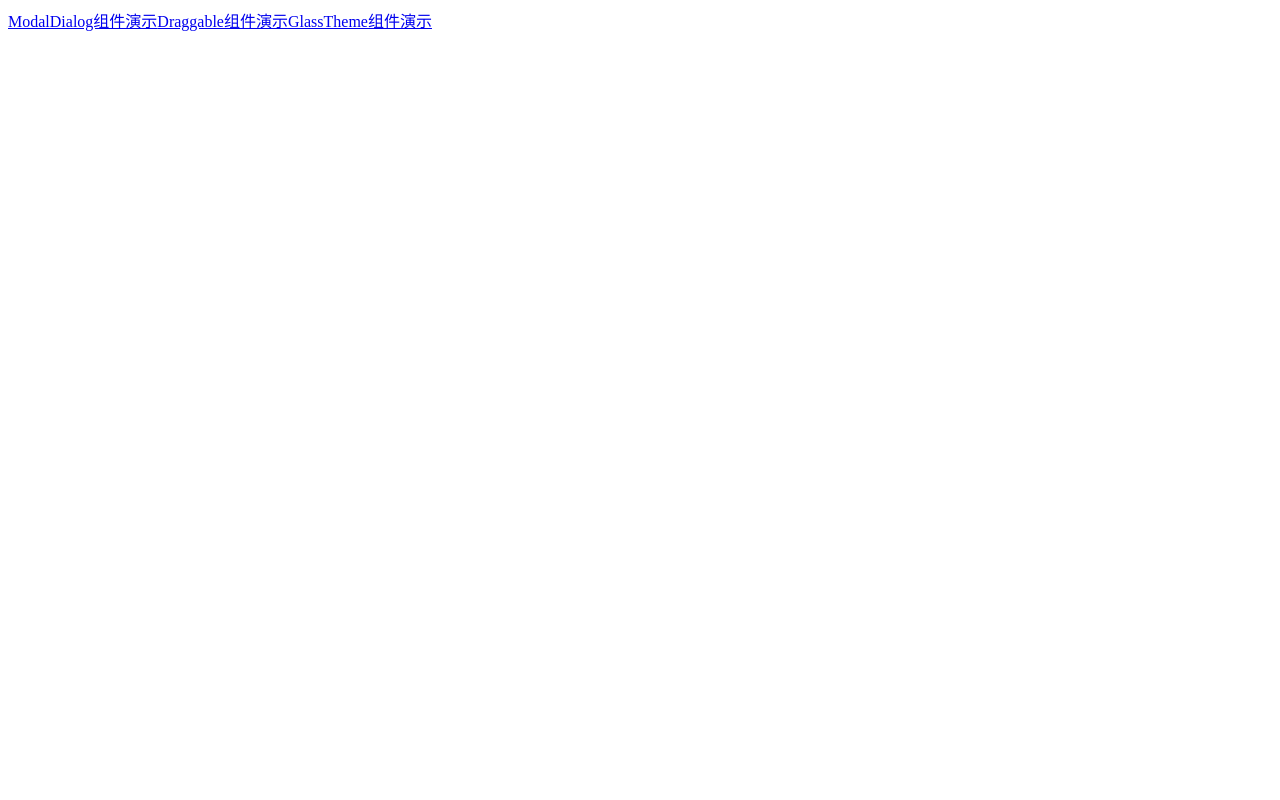
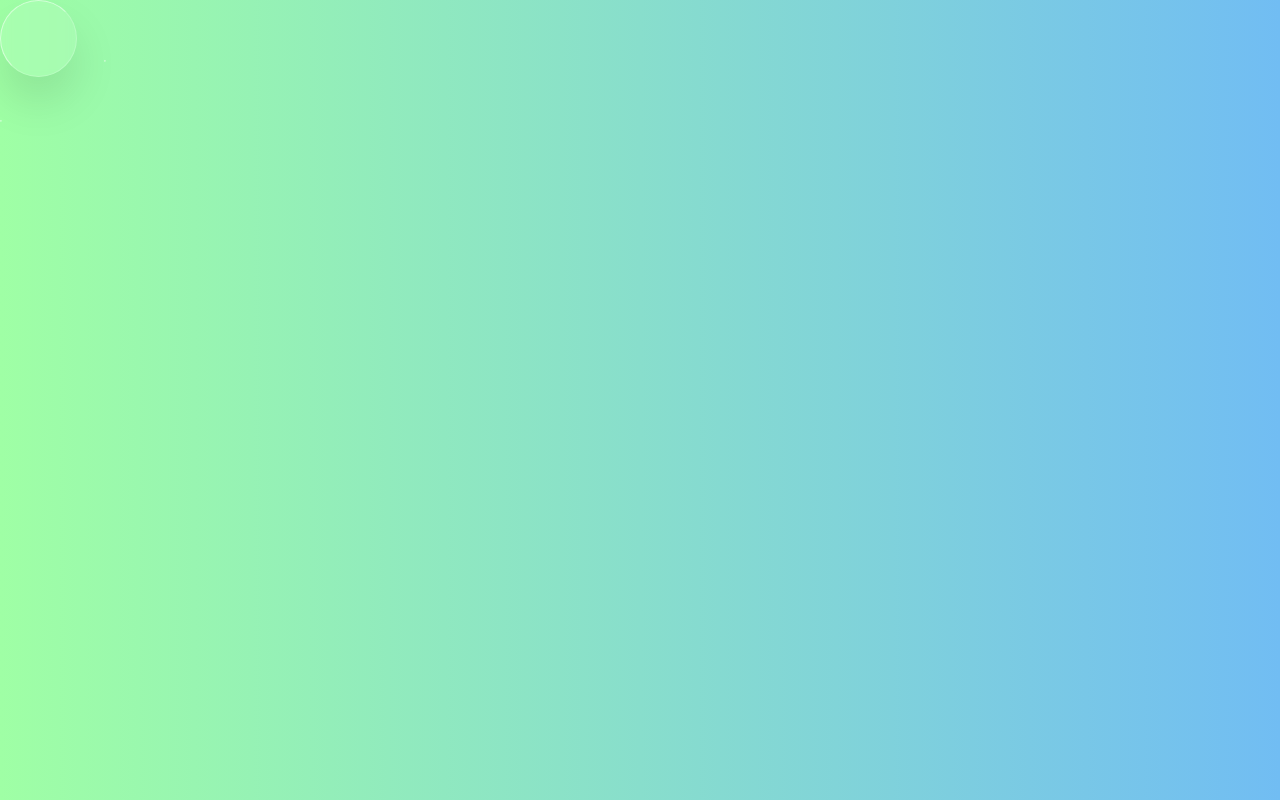
Before and after one commit to aquamarine-z/aqua-design, a React (Vite) app: page /menu in a window 1280 px wide. Built offline with nearby package versions, Linux system fonts and the light colour scheme.

Commit message:
update AqDraggable

```diff
--- a/example/App.tsx
+++ b/example/App.tsx
@@ -3,6 +3,7 @@ import {Drag} from "./pages/Drag/Drag";
 import {Index} from "./pages/Index/Index";
 import {Glass} from "./pages/Glass/Glass";
 import {ModalDialog} from "./pages/ModalDialog/ModalDialog";
+import {RoundMenu} from "./pages/RoudMenu/RoundMenu";
 
 
 function App() {
@@ -14,6 +15,7 @@ function App() {
               <Route path={"/modal_dialog"} element={<ModalDialog/>}/>
               <Route path={"/glass"} element={<Glass/>}></Route>
               <Route path={"/drag"} element={<Drag/>}/>
+              <Route path={"/menu"} element={<RoundMenu/>}/>
           </Routes>
       </BrowserRouter>
   )
--- a/example/pages/Glass/Glass.tsx
+++ b/example/pages/Glass/Glass.tsx
@@ -1,5 +1,4 @@
-// eslint-disable-next-line @typescript-eslint/ban-ts-comment
-// @ts-expect-error
+
 import styles from "./Glass.module.less"
 
 import AqDraggable from "../../../packages/components/AqDraggable";
--- a/example/pages/Index/Index.tsx
+++ b/example/pages/Index/Index.tsx
@@ -1,12 +1,25 @@
 import {Link} from "react-router-dom";
+import AqGlassTheme from "../../../packages/themes/GlassTheme/AqGlassTheme";
+import AqColumn from "../../../packages/components/AqColumn";
+import styles from "./index.module.less"
 
 export function Index(){
     return(
-        <>
-            <Link to={"/modal_dialog"}>ModalDialog组件演示</Link>
-            <Link to={"/drag"}>Draggable组件演示</Link>
-            <Link to={"/glass"}>GlassTheme组件演示 </Link>
-        </>
+        <div className={styles.background}>
+            <AqGlassTheme>
+                <div style={{height:"60vh",width:"70vw"}}>
+                    <AqColumn style={{gap:"10px"}}>
+                        <h1>Aqua Design 功能组件演示</h1>
+                        <Link to={"/modal_dialog"}>ModalDialog组件演示</Link>
+                        <Link to={"/drag"}>Draggable组件演示</Link>
+                        <Link to={"/glass"}>GlassTheme组件演示 </Link>
+                        <Link to={"/menu"}>圆扩展菜单组件展示</Link>
+                    </AqColumn>
+                </div>
+
+            </AqGlassTheme>
+
+        </div>
 
     )
 }
--- /dev/null
+++ b/example/pages/Index/index.module.less
@@ -0,0 +1,18 @@
+div.background{
+    background:linear-gradient(to right, #9fffa5, #71bdf3);
+    z-index: -1;
+    position: absolute;
+    left: 0;
+    top: 0;
+    margin: 0;
+    padding: 0;
+    width: 100%;
+    height: 100%;
+    overflow:scroll;
+    display: flex;
+    justify-content: center;
+    align-items: center;
+    a{
+        font-size: 24px;
+    }
+}
--- a/example/pages/ModalDialog/ModalDialog.tsx
+++ b/example/pages/ModalDialog/ModalDialog.tsx
@@ -1,5 +1,4 @@
-// eslint-disable-next-line @typescript-eslint/ban-ts-comment
-// @ts-expect-error
+
 import styles from "./ModalDialog.module.less"
 import AqColumn from "../../../packages/components/AqColumn";
 import AqGlassTheme from "../../../packages/themes/GlassTheme/AqGlassTheme";
--- /dev/null
+++ b/example/pages/RoudMenu/RoundMenu.module.less
@@ -0,0 +1,66 @@
+div.background{
+    background:linear-gradient(to right, #9fffa5, #71bdf3);
+    z-index: -1;
+    position: absolute;
+    left: 0;
+    top: 0;
+    margin: 0;
+    padding: 0;
+    width: 100%;
+    height: 100%;
+    overflow:scroll;
+}
+div.menu_item_center{
+    height: 75px;
+    width: 75px;
+    border-radius: 50% !important;
+    transition: 0.25s all;
+    &:hover{
+        transform: scale(1.1);
+        cursor: pointer;
+    }
+    &:active{
+        transform: scale(0.9);
+    }
+    user-select: none;
+
+}
+div.menu_item{
+    height: 75px;
+    width: 75px;
+    border-radius: 50% !important;
+    transition: 0.25s all;
+    left: 0;
+    top: 0;
+    animation: fade-in 0.8s ease-in-out ;
+    @keyframes fade-in{
+        from{
+            opacity: 0;
+        }
+        to{
+            opacity: 1;
+        }
+    }
+    &:hover{
+        transform: scale(1.1);
+        cursor: pointer;
+    }
+    &:active{
+        transform: scale(0.9);
+    }
+    user-select: none;
+}
+div.menu_item_hide{
+    animation: fade-out 0.8s ease-in-out ;
+    @keyframes fade-out{
+        from{
+            opacity: 1;
+            display: block;
+
+        }
+        to{
+            opacity: 0;
+            display: block;
+        }
+    }
+}
--- /dev/null
+++ b/example/pages/RoudMenu/RoundMenu.tsx
@@ -0,0 +1,51 @@
+import styles from "./RoundMenu.module.less"
+import AqDraggable from "../../../packages/components/AqDraggable";
+import AqGlassTheme from "../../../packages/themes/GlassTheme/AqGlassTheme";
+import React from "react";
+
+export function RoundMenu() {
+    return (
+        <>
+            <div className={styles.background}></div>
+            <Menu>
+
+            </Menu>
+        </>
+
+    )
+}
+
+function Menu() {
+    const [expand, setExpand] = React.useState(false)
+    const items = [] as JSX.Element[]
+    const r = 120;
+    const degAmount = 6;
+    const itemAmount = 3;
+    const deg = 360 / degAmount
+    for (let i = 0; i < itemAmount; i++) {
+        const x = r * Math.sin(deg * i * Math.PI / 180)
+        const y = r * Math.cos(deg * i * Math.PI / 180)
+        items.push(
+            <div key={i} style={{position: "absolute", left: x, top: y}}>
+                <AqGlassTheme>
+                    <div className={expand ? styles.menu_item : styles.menu_item_hide}>
+
+                    </div>
+                </AqGlassTheme>
+            </div>
+        )
+    }
+    return (
+        <AqDraggable position={"absolute"}>
+            <div style={{margin: "0", padding: "0", position: "relative"}}>
+                <AqGlassTheme>
+                    <div className={styles.menu_item_center} onDoubleClick={() => {
+                        setExpand(!expand)
+                    }}></div>
+                </AqGlassTheme>
+                {items}
+            </div>
+
+        </AqDraggable>
+    )
+}
--- a/package.json
+++ b/package.json
@@ -6,15 +6,13 @@
   "files": [
     "lib"
   ],
-  "style": "./lib/style.css",
   "main": "./lib/aqua-design.umd.cjs",
   "module": "./lib/aqua-design.js.js",
   "typings": "./lib/index.d.ts",
   "exports": {
     ".": {
       "import": [
-        "./lib/aqua-design.js",
-        "./lib/style.css"
+        "./lib/aqua-design.js"
       ],
       "require": "./lib/aqua-design.umd.cjs",
       "types": "./lib/index.d.ts"
--- a/packages/components/AqDraggable/AqDraggable.tsx
+++ b/packages/components/AqDraggable/AqDraggable.tsx
@@ -4,7 +4,7 @@ import React, {createRef, RefObject, useState} from "react";
 import styled from "styled-components";
 
 export interface AqDraggableProps {
-    children: JSX.Element,
+    children?: JSX.Element[]|JSX.Element,
     position: "fixed" | "absolute",
     originalPosition: {
         left: number,
@@ -25,26 +25,28 @@ export function AqDraggable({
     const [dragging, setDragging] = useState(false)
     const [startLeft, setStartLeft] = useState(0)
     const [startTop, setStartTop] = useState(0)
-    let getPosition:(e:React.MouseEvent)=>([number,number])
+    const [touchId,setTouchId]=useState(0)
+    let getPositionMouse:(e:React.MouseEvent)=>([number,number])
     if(position==="fixed"){
-        getPosition=(e:React.MouseEvent)=>{
+        getPositionMouse=(e:React.MouseEvent)=>{
             return [e.clientX,e.clientY]
         }
     }else if(position==="absolute"){
-        getPosition=(e:React.MouseEvent)=>{
+        getPositionMouse=(e:React.MouseEvent)=>{
             return [e.pageX, e.pageY]
         }
     }
     const handleDragStart = (e: React.MouseEvent) => {
         setDragging(true)
-        const [x,y]=getPosition(e)
+        const [x,y]=getPositionMouse(e)
         setStartLeft(x)
         setStartTop(y)
 
     }
     const handleDragMove = (e: React.MouseEvent) => {
         if (dragging) {
-            const [nowLeft,nowTop]=getPosition(e)
+            //e.preventDefault()
+            const [nowLeft,nowTop]=getPositionMouse(e)
             const setState=()=>{
                 setStartLeft(nowLeft)
                 setStartTop(nowTop)
@@ -56,15 +58,60 @@ export function AqDraggable({
         }
     }
     const handleDragEnd = () => {
+
         setDragging(false)
         setStartLeft(0)
         setStartTop(0)
     }
-
-    const handleDragLeave = () => {
+    const handleDragLeave = (e:React.MouseEvent) => {
+        const [x,y]=getPositionMouse(e)
+        const bounds=divRef.current!.getBoundingClientRect()!
+        if(bounds.left<=x&&bounds.top<=y&&bounds.right>=x&&bounds.bottom>=y){
+            return
+        }
         handleDragEnd()
     }
-
+    let getPositionTouch:(e:React.TouchEvent)=>[number,number]
+    if(position==="fixed"){
+        getPositionTouch=(e:React.TouchEvent)=>{
+            return [e.touches[touchId].clientX,e.touches[touchId].clientY]
+        }
+    }else if(position==="absolute"){
+        getPositionTouch=(e:React.TouchEvent)=>{
+            return [e.touches[touchId].pageX, e.touches[touchId].pageY]
+        }
+    }
+    const handleTouchDown=(e:React.TouchEvent)=>{
+        setTouchId(e.touches.length-1)
+        setDragging(true)
+        const [x,y]=getPositionTouch(e)
+        setStartLeft(x)
+        setStartTop(y)
+    }
+    const handleTouchMove=(e:React.TouchEvent)=>{
+        if (dragging) {
+            //e.preventDefault()
+            const [nowLeft,nowTop]=getPositionTouch(e)
+            const setState=()=>{
+                setStartLeft(nowLeft)
+                setStartTop(nowTop)
+                setLeft(left + nowLeft - startLeft)
+                setTop(top + nowTop - startTop)
+            }
+            requestAnimationFrame(setState)
+        }
+    }
+    const handleTouchEnd=()=>{
+        /*const [x,y]=getPositionTouch(e)
+        const bounds=divRef.current!.getBoundingClientRect()!
+        if(bounds.left<=x&&bounds.top<=y&&bounds.right>=x&&bounds.bottom>=y){
+            return
+        }*/
+        setDragging(false)
+        setStartLeft(0)
+        setStartTop(0)
+        setTouchId(0)
+    }
     return (
         <AqDraggableDiv style={
             {
@@ -75,8 +122,14 @@ export function AqDraggable({
             }
 
         }
-             onMouseDown={handleDragStart} onMouseOut={handleDragLeave} onMouseMove={handleDragMove}
-             onMouseUp={handleDragEnd} ref={divRef}>
+                        onMouseDown={handleDragStart}
+                        onMouseOut={handleDragLeave}
+                        onMouseMove={handleDragMove}
+                        onMouseUp={handleDragEnd}
+                        onTouchStart={handleTouchDown}
+                        onTouchEnd={handleTouchEnd}
+                        onTouchMove={handleTouchMove}
+                        ref={divRef}>
             {children}
         </AqDraggableDiv>
     )
--- a/packages/components/AqModalDialog/AqModalDialog.tsx
+++ b/packages/components/AqModalDialog/AqModalDialog.tsx
@@ -27,8 +27,6 @@ export function AqModalDialog({visible=false,children=null}:AqModalDialogProps){
                         </div>
                     </AqDraggable>
                 </AqModalDialogDiv>
-
-
             </>
         )
     }
@@ -61,4 +59,4 @@ const AqModalDialogDiv=styled.div`
         backdrop-filter: none !important;
         background: transparent !important;
     }
-    `
+`
```
Also changed, not shown: packages/index.ts (+0 -7 lines), packages/style.css (deleted).
